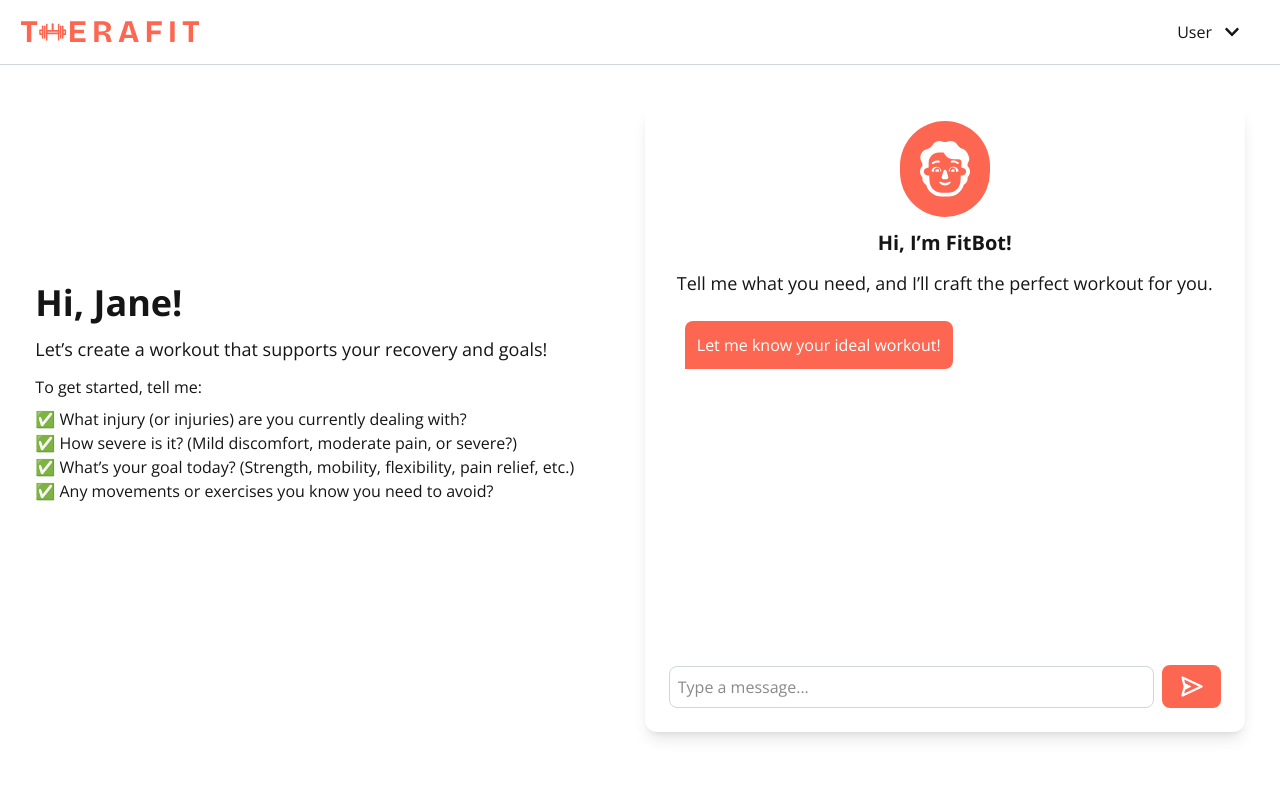
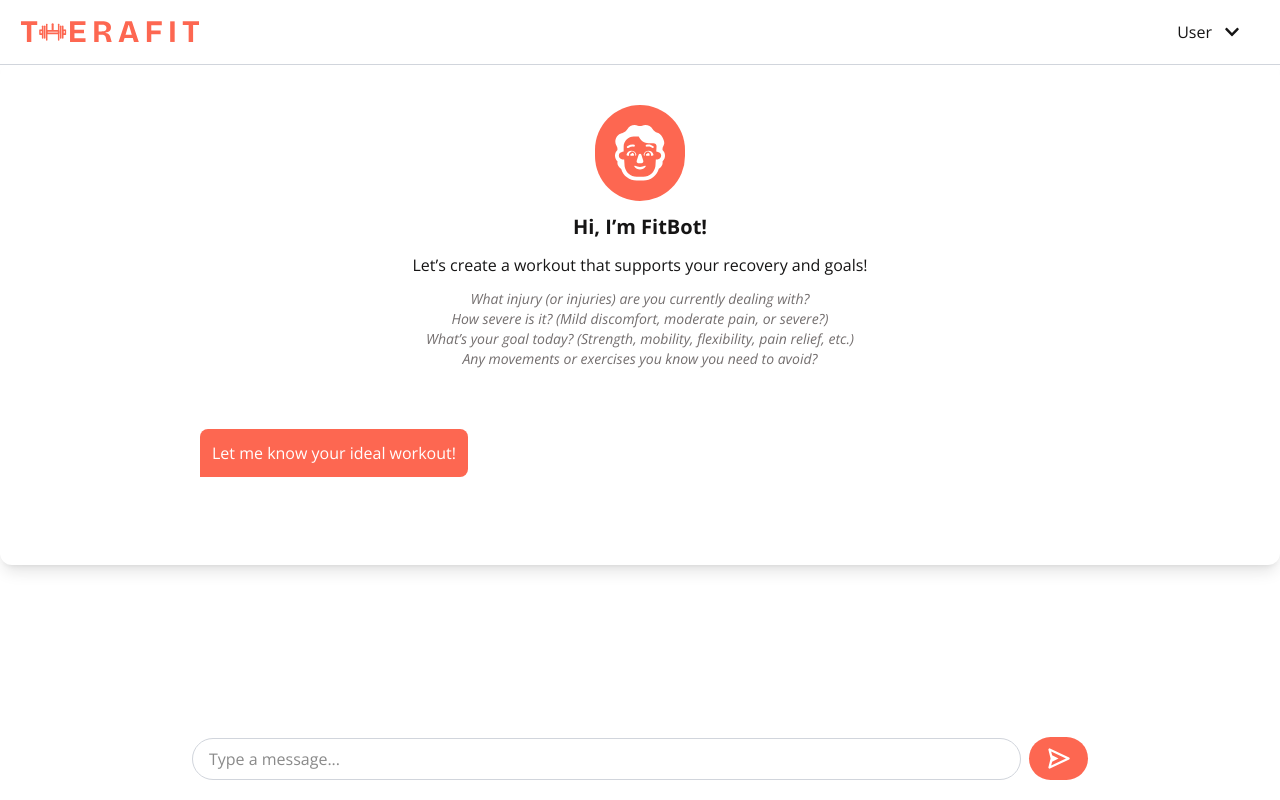
Before and after one commit to Nehal70/Therafit, a React (Vite) app in the folder client/: page /chat in a window 1280 px wide. Built offline with nearby package versions, Linux system fonts and the light colour scheme.

Commit message:
Update chat.jsx

```diff
--- a/client/src/pages/chat.jsx
+++ b/client/src/pages/chat.jsx
@@ -41,29 +41,15 @@ function Chat() {
 
     // Scroll to bottom when messages change
     useEffect(() => {
-        if (chatWindowRef.current) {
-            chatWindowRef.current.scrollTop = chatWindowRef.current.scrollHeight;
-        }
+        window.scrollTo({ top: document.body.scrollHeight, behavior: 'smooth' });
     }, [messages]);
 
     return (
         <>
             <div className='flex'>
-                <div className='flex flex-col max-w-[1100px] m-auto py-10 items-start'>
-                    <h1 className='font-bold text-4xl mb-3'>Hi, Jane!</h1>
-                    <h3 className='text-lg mb-3'>Let&rsquo;s create a workout that supports your recovery and goals!</h3>
-                    <p className='mb-2'>To get started, tell me:</p>
-                    <p className='mb-3'>
-                        ✅ What injury (or injuries) are you currently dealing with?<br />
-                        ✅ How severe is it? (Mild discomfort, moderate pain, or severe?)<br />
-                        ✅ What&rsquo;s your goal today? (Strength, mobility, flexibility, pain relief, etc.)<br />
-                        ✅ Any movements or exercises you know you need to avoid?
-                    </p>
-                </div>
-
-                <div className="chatbot bg-white p-4 max-w-2xl mx-auto mt-10 rounded-xl shadow-lg">
+                <div className="chatbot bg-white w-full mx-auto rounded-xl shadow-lg">
                     <div
-                        className="chat-window h-[67vh] overflow-y-auto px-4"
+                        className="chat-window pt-10 pb-20 overflow-y-auto px-[15%]"
                         ref={chatWindowRef}  // Attach the ref to the chat window
                     >
                         <div>
@@ -71,7 +57,18 @@ function Chat() {
                                 <img className='w-full' src={BotIcon} />
                             </div>
                             <h4 className='text-center font-bold text-xl mb-3'>Hi, I’m FitBot!</h4>
-                            <p className='text-center text-lg mb-4'>Tell me what you need, and I’ll craft the perfect workout for you.</p>
+
+                            <div className='flex flex-col max-w-xl m-auto pb-10 items-center'>
+
+                                <h3 className='text-md mb-3'>Let&rsquo;s create a workout that supports your recovery and goals!</h3>
+
+                                <p className='text-sm mb-3 text-center w-full text-fit-gray'><em>
+                                    What injury (or injuries) are you currently dealing with?<br />
+                                    How severe is it? (Mild discomfort, moderate pain, or severe?)<br />
+                                    What&rsquo;s your goal today? (Strength, mobility, flexibility, pain relief, etc.)<br />
+                                    Any movements or exercises you know you need to avoid?</em>
+                                </p>
+                            </div>
                         </div>
                         {messages.map((message) => (
                             <Message
@@ -82,10 +79,10 @@ function Chat() {
                             />
                         ))}
                     </div>
-                    <div className="message-input flex items-center gap-2 p-2">
+                    <div className="bg-white fixed bottom-0 w-full message-input flex items-center gap-2 pt-4 pb-5 px-[15%]">
                         <input
                             type="text"
-                            className="p-2 w-full rounded-lg border border-gray-300 focus:outline-none focus:ring-2 focus:ring-orange-400"
+                            className="py-2 px-4 w-full bg-white rounded-full border border-gray-300 focus:outline-none focus:ring-2 focus:ring-orange-400"
                             value={input}
                             onChange={(e) => setInput(e.target.value)}
                             onKeyDown={handleKeyDown}  // Add onKeyDown listener
@@ -93,7 +90,7 @@ function Chat() {
                         />
                         <button
                             onClick={handleSend}
-                            className="bg-fit-orange text-white px-4 py-2 rounded-lg hover:bg-fit-orange-hover"
+                            className="bg-fit-orange text-white px-4 py-2 rounded-full hover:bg-fit-orange-hover"
                         >
                             <BiSend size={27} />
                         </button>
```
